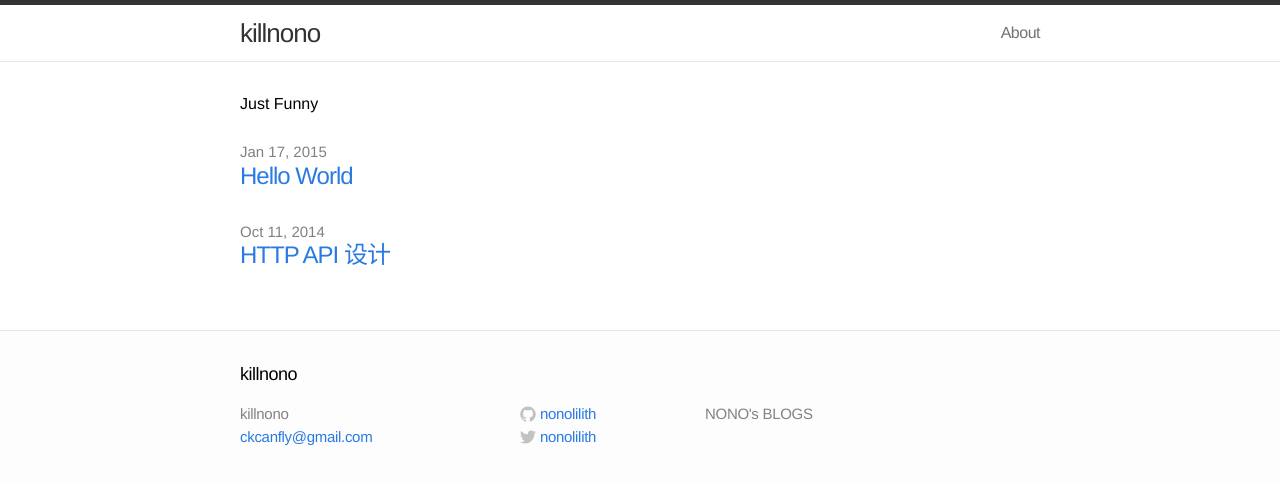
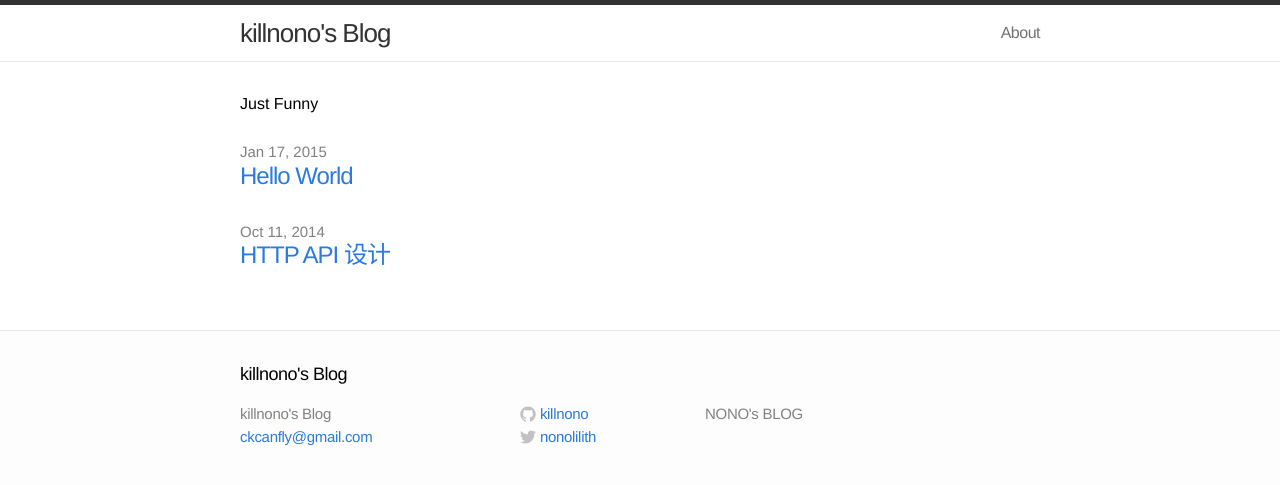
Before and after one commit to killnono/killnono.github.io, a Jekyll site: the page built from index.html, in a window 1280 px wide. Shown: the top 485 px of the page. Built offline with Jekyll 4.4.1, drawn with Linux system fonts in a browser that asks for light colours; Markdown is read by kramdown in place of the engine named in the settings.

Commit message:
Update _config.yml

```diff
--- a/_config.yml
+++ b/_config.yml
@@ -1,11 +1,11 @@
 # Site settings
-title: killnono
+title: killnono's Blog
 email: ckcanfly@gmail.com
-description: "NONO's BLOGS"
+description: "NONO's BLOG"
 baseurl: ""
-url: "http://blog.guanghe.tv"
+url: "http://blog.killnono.com"
 twitter_username: nonolilith
-github_username:  nonolilith
+github_username:  killnono
 
 # Build settings
 markdown: redcarpet
```
